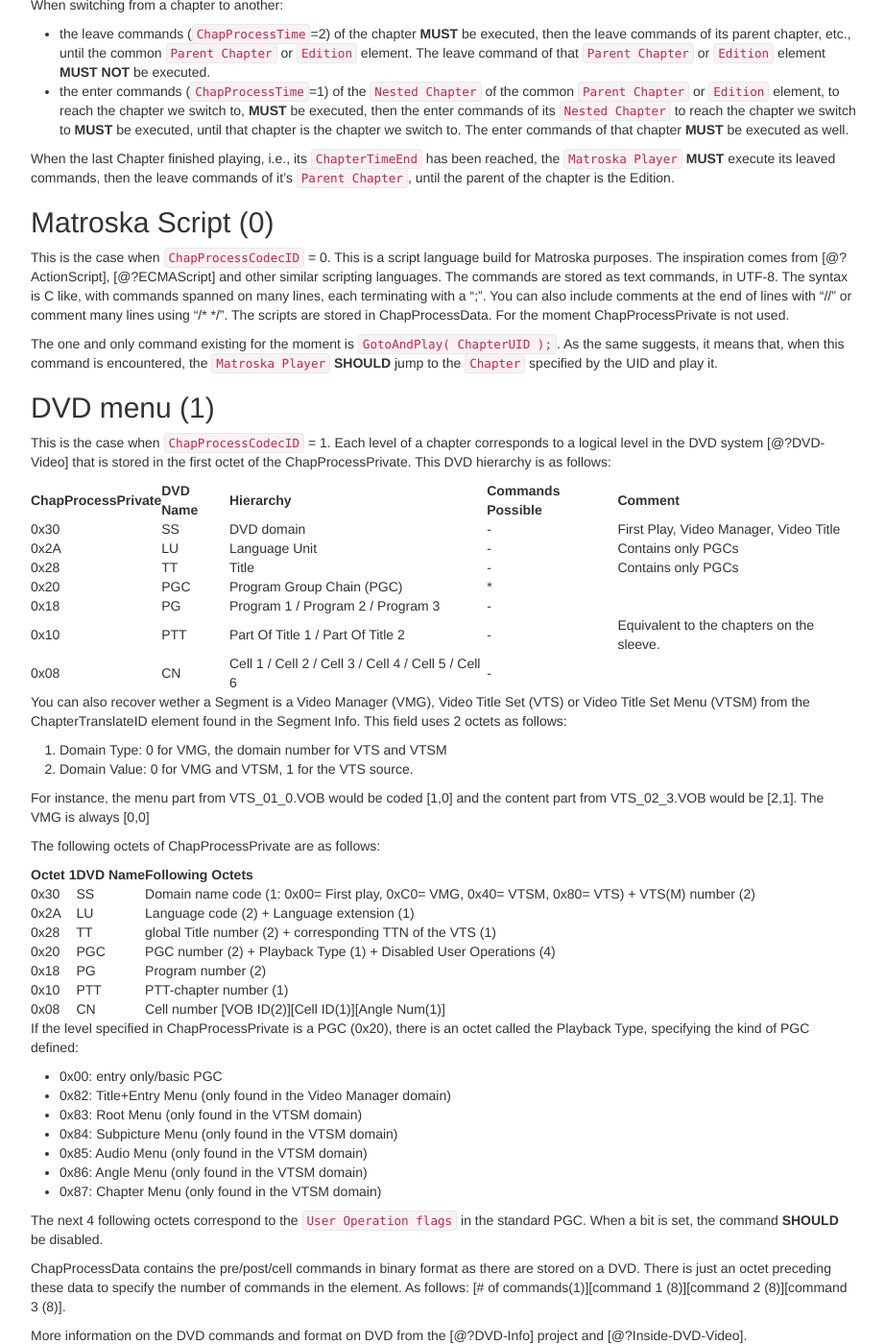
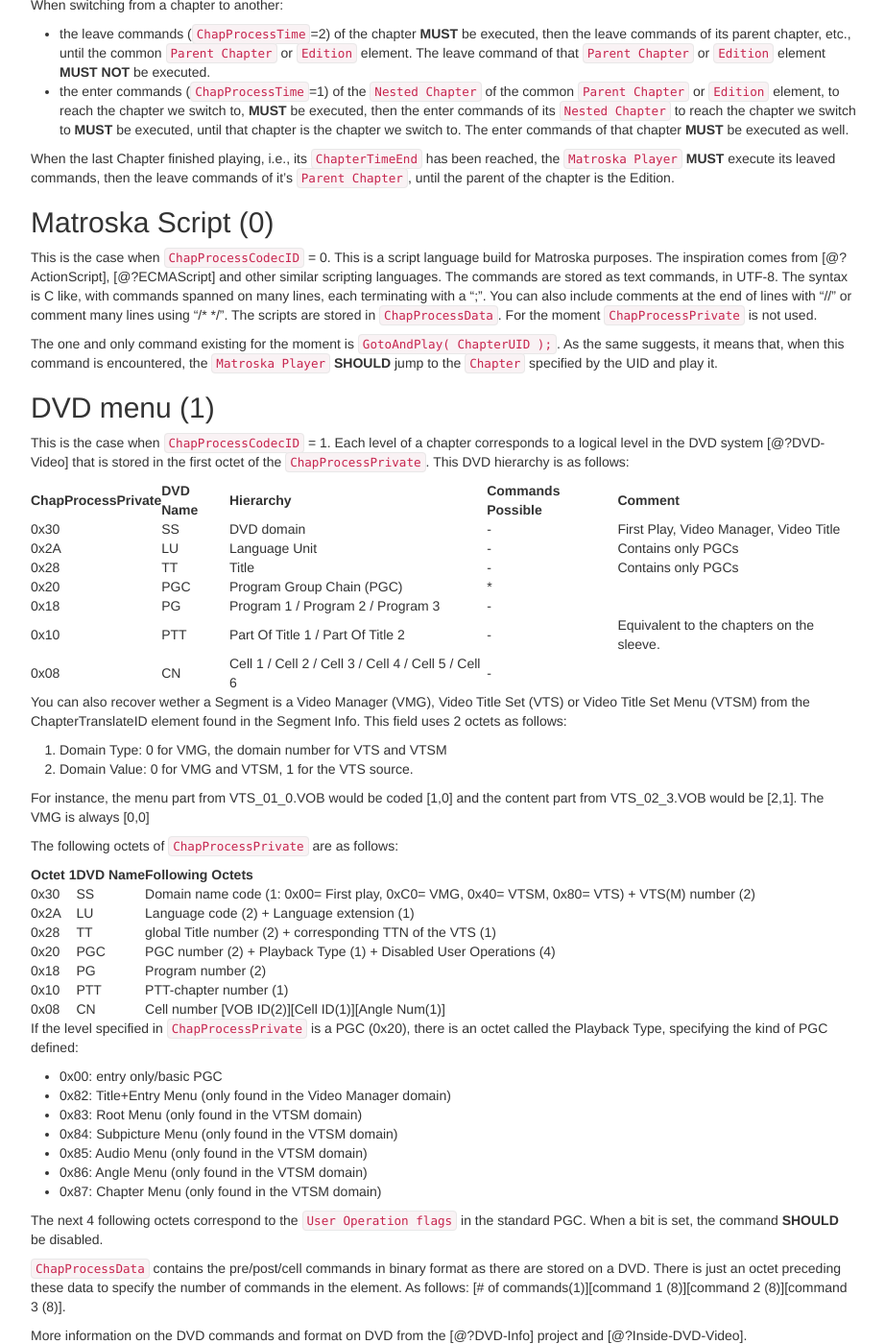
Before and after one commit to ietf-wg-cellar/matroska-specification, a Jekyll site: the page built from chapter_codecs.md, in a window 1280 px wide and 1400 px high, scrolled down 809 px. Shown: the whole window at 96% size, without its empty margins (273-1195 px from the left). Built offline with Jekyll 4.4.1, drawn with Linux system fonts in a browser that asks for light colours; our own code applies the rules of GitHub Pages for plain Markdown files.

Commit message:
backtick more element names

```diff
--- a/chapter_codecs.md
+++ b/chapter_codecs.md
@@ -59,7 +59,7 @@
 scripting languages. The commands are stored as text commands, in UTF-8. The syntax is C like,
 with commands spanned on many lines, each terminating with a ";". You can also include comments
 at the end of lines with "//" or comment many lines using "/* \*/". The scripts are stored
-in ChapProcessData. For the moment ChapProcessPrivate is not used.
+in `ChapProcessData`. For the moment `ChapProcessPrivate` is not used.
 
 The one and only command existing for the moment is `GotoAndPlay( ChapterUID );`. As the
 same suggests, it means that, when this command is encountered, the `Matroska Player`
@@ -68,7 +68,7 @@
 ## DVD menu (1)
 
 This is the case when `ChapProcessCodecID` = 1. Each level of a chapter corresponds
-to a logical level in the DVD system [@?DVD-Video] that is stored in the first octet of the ChapProcessPrivate.
+to a logical level in the DVD system [@?DVD-Video] that is stored in the first octet of the `ChapProcessPrivate`.
 This DVD hierarchy is as follows:
 
 | ChapProcessPrivate | DVD Name | Hierarchy                                           | Commands Possible | Comment                                   |
@@ -91,7 +91,7 @@
 For instance, the menu part from VTS_01_0.VOB would be coded [1,0] and the content
 part from VTS_02_3.VOB would be [2,1]. The VMG is always [0,0]
 
-The following octets of ChapProcessPrivate are as follows:
+The following octets of `ChapProcessPrivate` are as follows:
 
 | Octet 1 | DVD Name | Following Octets                                                                             |
 |---------|----------|----------------------------------------------------------------------------------------------|
@@ -103,7 +103,7 @@
 | 0x10    | PTT      | PTT-chapter number (1)                                                                       |
 | 0x08    | CN       | Cell number [VOB ID(2)][Cell ID(1)][Angle Num(1)]                                            |
 
-If the level specified in ChapProcessPrivate is a PGC (0x20), there is an octet
+If the level specified in `ChapProcessPrivate` is a PGC (0x20), there is an octet
 called the Playback Type, specifying the kind of PGC defined:
 
 *   0x00: entry only/basic PGC
@@ -117,7 +117,7 @@
 The next 4 following octets correspond to the `User Operation flags`
 in the standard PGC. When a bit is set, the command **SHOULD** be disabled.
 
-ChapProcessData contains the pre/post/cell commands in binary format as there are stored on a DVD.
+`ChapProcessData` contains the pre/post/cell commands in binary format as there are stored on a DVD.
 There is just an octet preceding these data to specify the number of commands in the element.
 As follows: [# of commands(1)][command 1 (8)][command 2 (8)][command 3 (8)].
 
```
